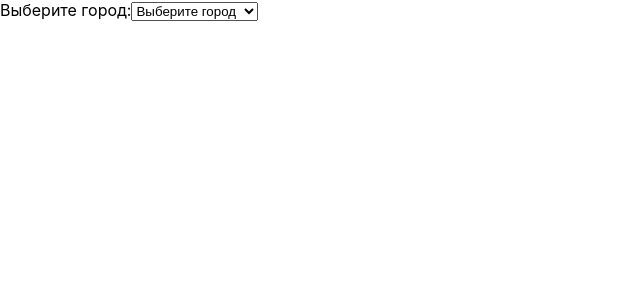
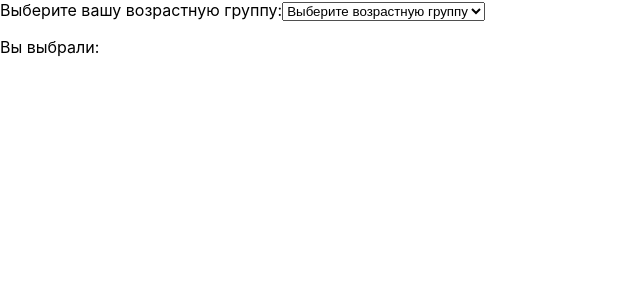
Before and after one commit to rayssssbush/react_labs, a React (Create React App) app in the folder my-app/: page / in a window 1280 px wide. Shown: the top 300 px of the page, without its empty margins (0-640 px from the left). Built offline with nearby package versions, Linux system fonts and the light colour scheme.

Commit message:
react_46

```diff
--- a/my-app/src/App.js
+++ b/my-app/src/App.js
@@ -1,29 +1,26 @@
-import React from 'react'
+import React, { useState } from 'react'
 
 function App() {
-	// Массив городов
-	const cities = [
-		'Москва',
-		'Санкт-Петербург',
-		'Новосибирск',
-		'Екатеринбург',
-		'Казань',
-	]
+	const [ageGroup, setAgeGroup] = useState('')
+
+	const handleChange = event => {
+		setAgeGroup(event.target.value)
+	}
 
 	return (
 		<div>
 			<label>
-				Выберите город:
-				<select>
-					<option value=''>Выберите город</option>
-					{/* Используем цикл для отображения городов */}
-					{cities.map((city, index) => (
-						<option key={index} value={city}>
-							{city}
-						</option>
-					))}
+				Выберите вашу возрастную группу:
+				<select value={ageGroup} onChange={handleChange}>
+					<option value=''>Выберите возрастную группу</option>
+					<option value='0-12'>0 - 12 лет</option>
+					<option value='13-17'>13 - 17 лет</option>
+					<option value='18-25'>18 - 25 лет</option>
+					<option value='25+'>старше 25 лет</option>
 				</select>
 			</label>
+
+			<p>Вы выбрали: {ageGroup}</p>
 		</div>
 	)
 }
```
